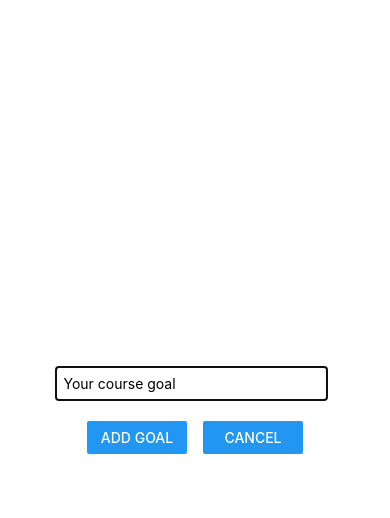
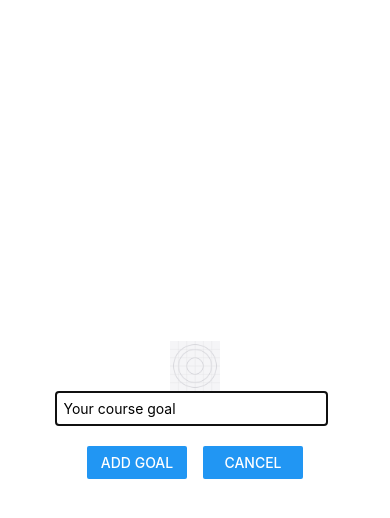
Before and after one commit to galaxylight1/react-native-examples, a React Native app: screen / in a window 390 px wide. Both pictures are taken after a click on the button "ADD NEW GOAL". Shown: the top 518 px of the page. Built offline with nearby package versions, Linux system fonts and the light colour scheme.

Commit message:
📱 feat: rn

```diff
--- a/App.js
+++ b/App.js
@@ -12,11 +12,16 @@
     setModalIsVisible(true);
   }
 
+  function endGoalHandler() {
+    setModalIsVisible(false);
+  }
+
   function addGoalHandler(enteredText) {
     setCourseGoals((currentCourseGoals) => [
       ...currentCourseGoals,
       { text: enteredText, id: Math.random().toString() },
     ]);
+    endGoalHandler();
   }
 
   function deleteGoalHandler(id) {
@@ -32,7 +37,12 @@
         color="#5e0acc"
         onPress={startAddGoalHandler}
       />
-      <GoalInput visible={modalIsVisible} onAddGoal={addGoalHandler} />
+
+      <GoalInput
+        visible={modalIsVisible}
+        onAddGoal={addGoalHandler}
+        onCancel={endGoalHandler}
+      />
       <View style={styles.goalsContainer}>
         <FlatList
           data={courseGoals}
--- a/components/GoalInput.js
+++ b/components/GoalInput.js
@@ -1,5 +1,12 @@
 import { useState } from "react";
-import { StyleSheet, View, TextInput, Button, Modal } from "react-native";
+import {
+  StyleSheet,
+  View,
+  TextInput,
+  Button,
+  Modal,
+  Image,
+} from "react-native";
 function GoalInput(props) {
   const [enteredText, setEnteredText] = useState("");
 
@@ -15,6 +22,7 @@
   return (
     <Modal visible={props.visible} animationType="slide">
       <View style={styles.inputContainer}>
+        <Image style={styles.image} source={require("../assets/icon.png")} />
         <TextInput
           style={styles.textInput}
           placeholder="Your course goal"
@@ -26,7 +34,7 @@
             <Button title="Add Goal" onPress={addGoalHandler} />
           </View>
           <View style={styles.button}>
-            <Button title="Cancel" />
+            <Button title="Cancel" onPress={props.onCancel} />
           </View>
         </View>
       </View>
@@ -60,4 +68,8 @@
     width: 100,
     marginHorizontal: 8,
   },
+  image: {
+    width: 50,
+    height: 50,
+  },
 });
```
